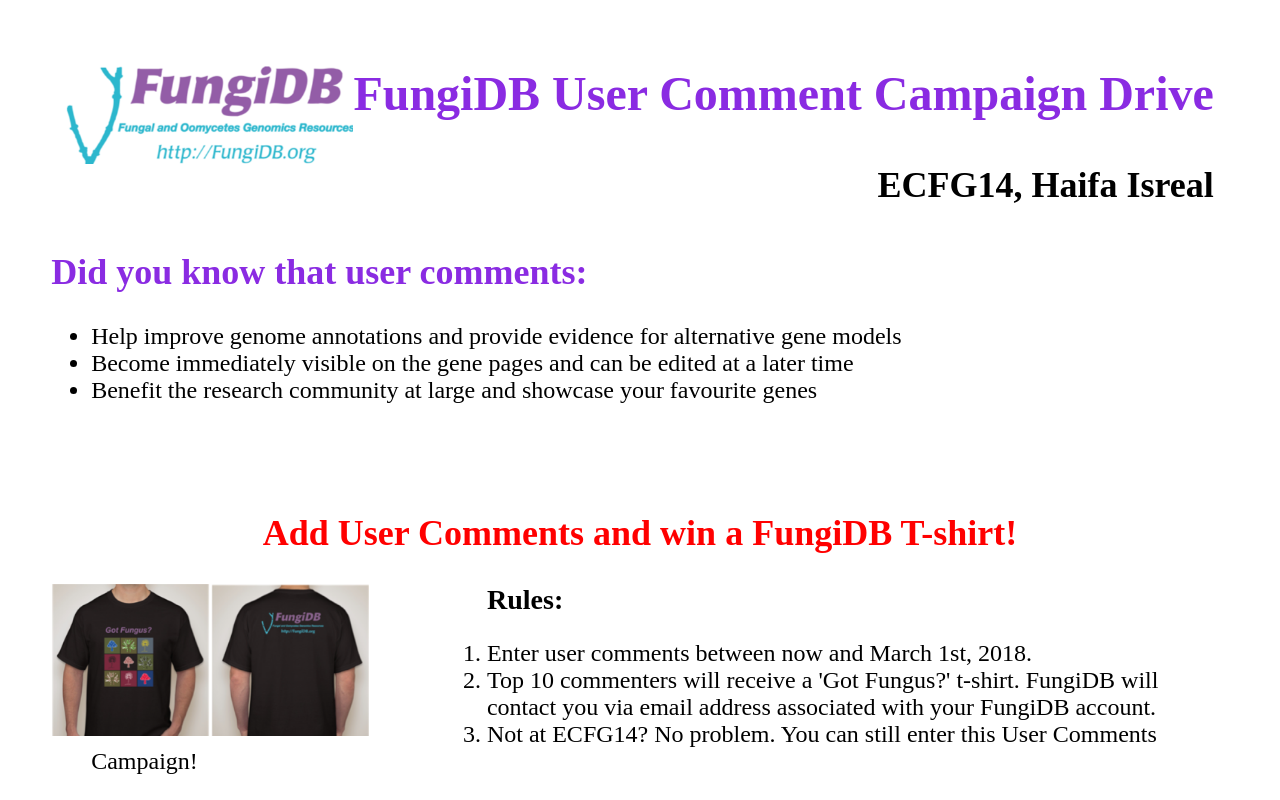
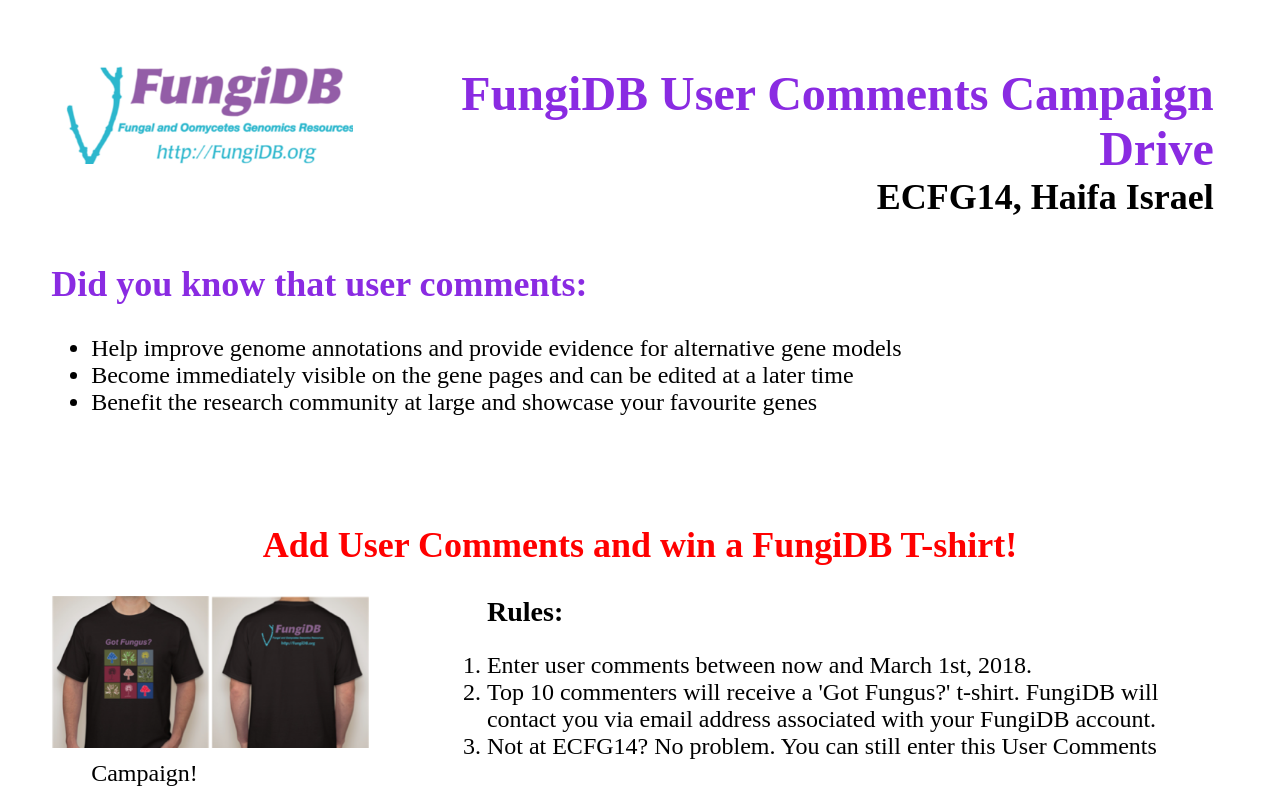
Before and after one commit to FungiECFG14/Website, a plain HTML site: page index.html in a window 1280 px wide. Shown: the top 800 px of the page. Drawn offline with Linux system fonts and the light colour scheme.

Commit message:
Update index.html

```diff
--- a/index.html
+++ b/index.html
@@ -7,8 +7,8 @@
   </head>
   <body>
   <header>
-    <h1><img src="images/banner.png" alt="FungiDB Logo" align="left"/>FungiDB User Comment Campaign Drive</h1>
-    <h2 id = "address"> ECFG14, Haifa Isreal</h2>
+    <h1><img src="images/banner.png" alt="FungiDB Logo" align="left"/>FungiDB User Comments Campaign Drive</h1>
+    <h2 id = "address"> ECFG14, Haifa Israel</h2>
 
   </header>
   <section>
```
